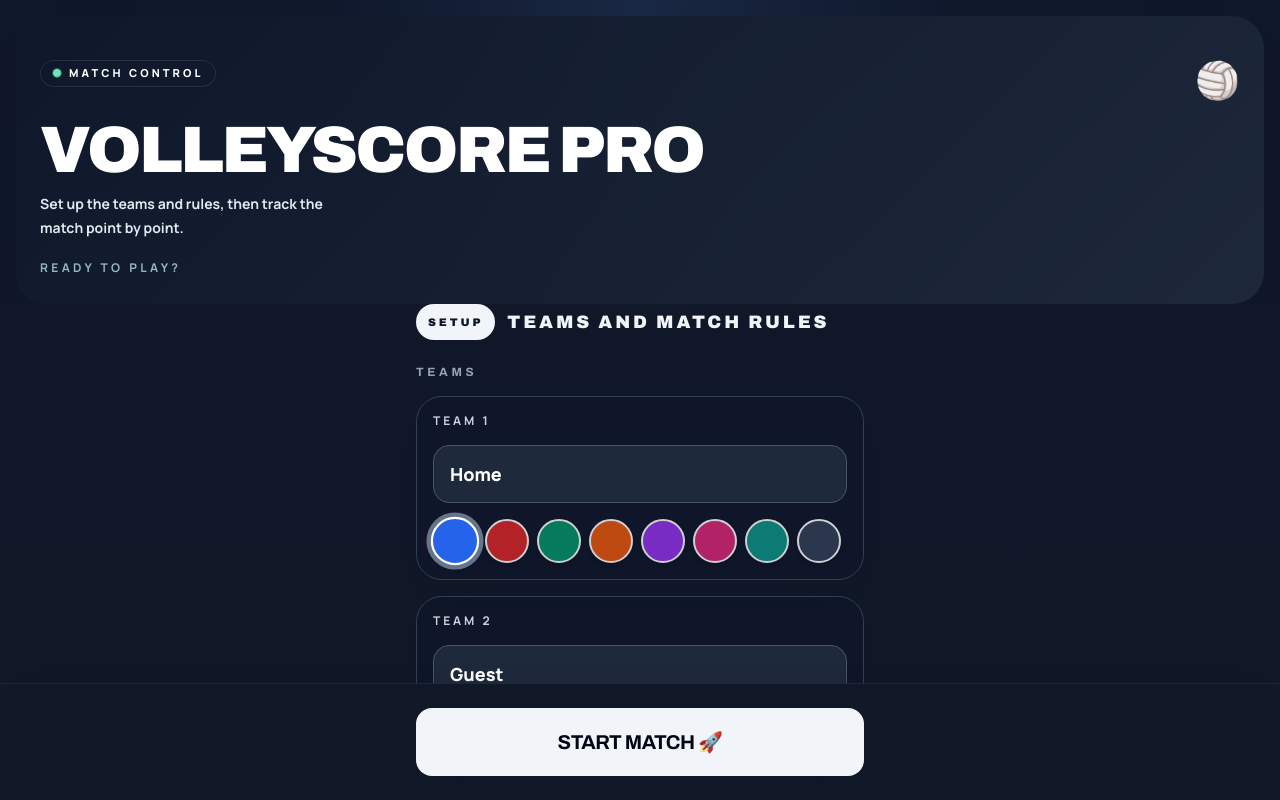
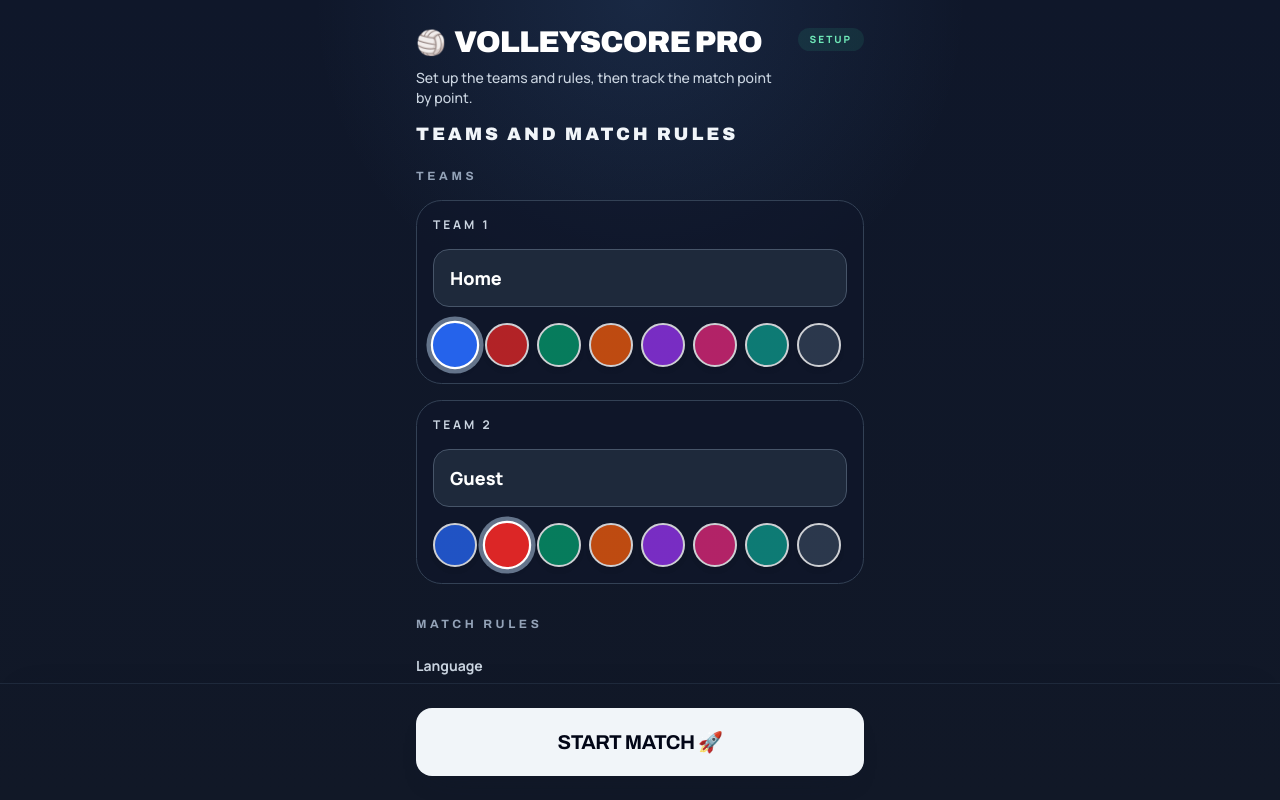
Before and after one commit to aloaiza-dev/volley-score, a React (Vite) app: page / in a window 1280 px wide. Built offline with nearby package versions, Linux system fonts and the light colour scheme.

Commit message:
feat(ui): refine setup and modal presentation

```diff
--- a/components/Button.tsx
+++ b/components/Button.tsx
@@ -18,9 +18,9 @@ export const Button = React.forwardRef<HTMLButtonElement, ButtonProps>(({
 
   const variants = {
     primary: "bg-slate-900 text-white shadow-[0_14px_28px_-20px_rgba(15,23,42,0.7)] hover:bg-slate-800 dark:bg-slate-100 dark:text-slate-950 dark:hover:bg-white",
-    secondary: "bg-white/92 dark:bg-slate-800/92 text-slate-800 dark:text-slate-100 border border-slate-200/70 dark:border-slate-700 hover:bg-white dark:hover:bg-slate-700",
+    secondary: "bg-slate-100 text-slate-900 border border-slate-300/80 shadow-[0_10px_22px_-20px_rgba(15,23,42,0.28)] hover:bg-white dark:bg-slate-800/92 dark:text-slate-100 dark:border-slate-700 dark:shadow-none dark:hover:bg-slate-700",
     danger: "bg-red-600 text-white shadow-[0_14px_28px_-18px_rgba(220,38,38,0.8)] hover:bg-red-500",
-    ghost: "bg-transparent text-slate-600 dark:text-slate-300 hover:text-slate-950 dark:hover:text-white hover:bg-slate-950/5 dark:hover:bg-white/10"
+    ghost: "bg-transparent text-slate-700 dark:text-slate-300 hover:text-slate-950 dark:hover:text-white hover:bg-slate-100 dark:hover:bg-white/10"
   };
 
   const sizes = {
--- a/components/ConfirmationModal.tsx
+++ b/components/ConfirmationModal.tsx
@@ -27,8 +27,8 @@ export const ConfirmationModal: React.FC<ConfirmationModalProps> = ({
   if (!isOpen) return null;
 
   return (
-    <div className="fixed inset-0 z-[60] flex items-center justify-center bg-slate-950/60 backdrop-blur-md p-4 animate-fade-in" role="alertdialog" aria-modal="true" aria-labelledby="confirm-title">
-      <div ref={dialogRef} tabIndex={-1} className="w-full max-w-sm rounded-[1.8rem] border border-slate-200 bg-slate-50 p-6 shadow-[0_30px_80px_-36px_rgba(15,23,42,0.8)] transition-all dark:border-slate-700 dark:bg-slate-900">
+    <div className="fixed inset-0 z-[60] flex items-center justify-center bg-slate-900/26 p-4 backdrop-blur-sm animate-fade-in dark:bg-slate-950/60 dark:backdrop-blur-md" role="alertdialog" aria-modal="true" aria-labelledby="confirm-title">
+      <div ref={dialogRef} tabIndex={-1} className="w-full max-w-sm rounded-[1.8rem] border border-slate-300/80 bg-white p-6 shadow-[0_30px_80px_-40px_rgba(15,23,42,0.28)] transition-all dark:border-slate-700 dark:bg-slate-900 dark:shadow-[0_30px_80px_-36px_rgba(15,23,42,0.8)]">
         <h3 id="confirm-title" className="font-display mb-3 text-xl font-black uppercase tracking-[0.08em] text-slate-950 dark:text-slate-50">{title}</h3>
         <p className="mb-8 leading-relaxed text-slate-700 dark:text-slate-300">{message}</p>
         <div className="flex gap-3 justify-end">
--- a/components/InputModal.tsx
+++ b/components/InputModal.tsx
@@ -37,8 +37,8 @@ export const InputModal: React.FC<InputModalProps> = ({
   };
 
   return (
-    <div className="fixed inset-0 z-[60] flex items-center justify-center bg-slate-950/60 backdrop-blur-md p-4 animate-fade-in" role="dialog" aria-modal="true" aria-labelledby="input-title">
-      <div ref={dialogRef} tabIndex={-1} className="w-full max-w-sm rounded-[1.8rem] border border-slate-200 bg-slate-50 p-6 shadow-[0_30px_80px_-36px_rgba(15,23,42,0.8)] transition-all dark:border-slate-700 dark:bg-slate-900">
+    <div className="fixed inset-0 z-[60] flex items-center justify-center bg-slate-900/26 p-4 backdrop-blur-sm animate-fade-in dark:bg-slate-950/60 dark:backdrop-blur-md" role="dialog" aria-modal="true" aria-labelledby="input-title">
+      <div ref={dialogRef} tabIndex={-1} className="w-full max-w-sm rounded-[1.8rem] border border-slate-300/80 bg-white p-6 shadow-[0_30px_80px_-40px_rgba(15,23,42,0.28)] transition-all dark:border-slate-700 dark:bg-slate-900 dark:shadow-[0_30px_80px_-36px_rgba(15,23,42,0.8)]">
         <h3 id="input-title" className="font-display mb-4 text-xl font-black uppercase tracking-[0.08em] text-slate-950 dark:text-slate-50">{title}</h3>
         <form onSubmit={handleSubmit}>
           <input
--- a/components/SettingsContent.tsx
+++ b/components/SettingsContent.tsx
@@ -36,7 +36,7 @@ export const SettingsContent: React.FC<SettingsContentProps> = ({
   };
 
   const renderTeamSettings = (label: string, team: TeamState, setTeam: (t: TeamState) => void, idPrefix: string) => (
-    <div className="space-y-4 rounded-[1.6rem] border border-slate-200/80 bg-white/80 p-4 shadow-[0_18px_40px_-34px_rgba(15,23,42,0.55)] backdrop-blur-sm dark:border-slate-700 dark:bg-slate-900/60">
+    <div className="space-y-4 rounded-[1.6rem] border border-slate-200 bg-white p-4 shadow-[0_16px_32px_-28px_rgba(15,23,42,0.18)] dark:border-slate-700 dark:bg-slate-900/60 dark:shadow-none">
       <label htmlFor={`${idPrefix}-name`} className="block text-slate-500 dark:text-slate-300 font-bold text-xs uppercase tracking-[0.24em]">{label}</label>
       <input
         id={`${idPrefix}-name`}
@@ -85,7 +85,7 @@ export const SettingsContent: React.FC<SettingsContentProps> = ({
               className={`flex-1 py-3 rounded-xl font-bold border transition-colors ${
                 config.language === 'en'
                   ? 'bg-slate-950 border-slate-950 text-white dark:bg-white dark:border-white dark:text-slate-950'
-                  : 'bg-white/80 dark:bg-slate-900 border-slate-200 dark:border-slate-700 text-slate-500 dark:text-slate-400'
+                  : 'bg-slate-50 dark:bg-slate-900 border-slate-200 dark:border-slate-700 text-slate-600 dark:text-slate-400'
               }`}
             >
               English
@@ -96,7 +96,7 @@ export const SettingsContent: React.FC<SettingsContentProps> = ({
               className={`flex-1 py-3 rounded-xl font-bold border transition-colors ${
                 config.language === 'es'
                   ? 'bg-slate-950 border-slate-950 text-white dark:bg-white dark:border-white dark:text-slate-950'
-                  : 'bg-white/80 dark:bg-slate-900 border-slate-200 dark:border-slate-700 text-slate-500 dark:text-slate-400'
+                  : 'bg-slate-50 dark:bg-slate-900 border-slate-200 dark:border-slate-700 text-slate-600 dark:text-slate-400'
               }`}
             >
               Español
@@ -116,7 +116,7 @@ export const SettingsContent: React.FC<SettingsContentProps> = ({
                 className={`flex-1 py-3 rounded-xl font-bold border transition-colors ${
                   config.setsToWin === sets
                     ? 'bg-slate-950 border-slate-950 text-white dark:bg-white dark:border-white dark:text-slate-950'
-                    : 'bg-white/80 dark:bg-slate-900 border-slate-200 dark:border-slate-700 text-slate-500 dark:text-slate-400'
+                    : 'bg-slate-50 dark:bg-slate-900 border-slate-200 dark:border-slate-700 text-slate-600 dark:text-slate-400'
                 }`}
               >
                 {t(config.language, 'bestOf')} {sets * 2 - 1}
@@ -128,7 +128,7 @@ export const SettingsContent: React.FC<SettingsContentProps> = ({
         {/* Points per Set */}
         <div>
           <label className="mb-2 block text-sm font-bold text-slate-700 dark:text-slate-300">{t(config.language, 'pointsPerSet')}</label>
-          <div className="flex items-center justify-between gap-3 rounded-[1.4rem] border border-slate-200 bg-white/80 p-2 dark:border-slate-700 dark:bg-slate-900">
+          <div className="flex items-center justify-between gap-3 rounded-[1.4rem] border border-slate-200 bg-slate-50 p-2 dark:border-slate-700 dark:bg-slate-900">
             <button
               type="button"
               onClick={() => handleChange('pointsPerSet', Math.max(5, config.pointsPerSet - 1))}
@@ -148,7 +148,7 @@ export const SettingsContent: React.FC<SettingsContentProps> = ({
         {/* Tie Break Points */}
         <div>
           <label className="mb-2 block text-sm font-bold text-slate-700 dark:text-slate-300">{t(config.language, 'tieBreakPoints')}</label>
-          <div className="flex items-center justify-between gap-3 rounded-[1.4rem] border border-slate-200 bg-white/80 p-2 dark:border-slate-700 dark:bg-slate-900">
+          <div className="flex items-center justify-between gap-3 rounded-[1.4rem] border border-slate-200 bg-slate-50 p-2 dark:border-slate-700 dark:bg-slate-900">
             <button
               type="button"
               onClick={() => handleChange('lastSetPoints', Math.max(5, config.lastSetPoints - 1))}
--- a/components/SettingsModal.tsx
+++ b/components/SettingsModal.tsx
@@ -39,9 +39,9 @@ export const SettingsModal: React.FC<SettingsModalProps> = ({
   if (!isOpen) return null;
 
   return (
-    <div className="fixed inset-0 z-50 flex items-center justify-center bg-slate-950/60 backdrop-blur-md p-4" role="dialog" aria-modal="true" aria-labelledby="settings-title">
-      <div ref={dialogRef} tabIndex={-1} className="flex max-h-[90vh] w-full max-w-md flex-col rounded-[2rem] border border-slate-200/70 bg-white/92 shadow-[0_30px_80px_-36px_rgba(15,23,42,0.8)] transition-colors duration-300 dark:border-slate-700 dark:bg-slate-800/96">
-        <div className="flex shrink-0 items-center justify-between border-b border-slate-200/80 p-6 dark:border-slate-700">
+    <div className="fixed inset-0 z-50 flex items-center justify-center bg-slate-900/26 p-4 backdrop-blur-sm dark:bg-slate-950/60 dark:backdrop-blur-md" role="dialog" aria-modal="true" aria-labelledby="settings-title">
+      <div ref={dialogRef} tabIndex={-1} className="flex max-h-[90vh] w-full max-w-md flex-col rounded-[2rem] border border-slate-300/80 bg-white shadow-[0_30px_80px_-40px_rgba(15,23,42,0.28)] transition-colors duration-300 dark:border-slate-700 dark:bg-slate-800/96 dark:shadow-[0_30px_80px_-36px_rgba(15,23,42,0.8)]">
+        <div className="flex shrink-0 items-center justify-between border-b border-slate-200 p-6 dark:border-slate-700">
            <h2 id="settings-title" className="font-display text-2xl font-black uppercase tracking-[0.08em] text-slate-900 dark:text-white">{t(config.language, 'settingsTitle')}</h2>
            <Button ref={closeButtonRef} variant="ghost" size="sm" onClick={onClose} aria-label={t(config.language, 'close')}>✕</Button>
         </div>
--- a/components/SetupScreen.tsx
+++ b/components/SetupScreen.tsx
@@ -26,35 +26,29 @@ export const SetupScreen: React.FC<SetupScreenProps> = ({
 }) => {
   return (
     <div className="flex flex-col h-full bg-transparent transition-colors duration-300">
-      <div className="relative overflow-hidden px-4 pb-7 pt-6 sm:px-6 sm:pt-8">
-        <div className="absolute inset-x-4 top-4 bottom-0 rounded-[2rem] bg-[linear-gradient(135deg,rgba(15,23,42,0.94),rgba(30,41,59,0.88))] dark:bg-[linear-gradient(135deg,rgba(15,23,42,0.92),rgba(30,41,59,0.94))] shadow-[0_26px_52px_-40px_rgba(15,23,42,0.82)]" aria-hidden="true" />
-        <div className="absolute right-2 top-0 h-40 w-40 rounded-full bg-white/6 blur-3xl" aria-hidden="true" />
-        <div className="absolute left-6 bottom-1 h-28 w-28 rounded-full bg-cyan-300/6 blur-2xl" aria-hidden="true" />
-        <div className="relative z-10 px-3 pt-6 sm:px-4 sm:pt-7">
-          <div className="mb-5 flex items-start justify-between gap-3">
-            <div className="inline-flex max-w-[70%] items-center gap-2 rounded-full border border-white/10 bg-white/8 px-3 py-1 text-[10px] font-extrabold uppercase tracking-[0.22em] text-white/78 sm:text-[11px] sm:tracking-[0.28em]">
-              <span className="h-2 w-2 rounded-full bg-emerald-300 animate-pulse-soft" aria-hidden="true" />
-              {t(config.language, 'matchControl')}
+      <div className="px-4 pt-5 pb-3 sm:px-6 sm:pt-6">
+        <div className="mx-auto flex max-w-md items-start justify-between gap-3">
+          <div className="min-w-0">
+            <div className="flex items-center gap-2">
+              <div className="text-2xl leading-none" aria-hidden="true">🏐</div>
+              <h1 className="font-display text-2xl font-black uppercase tracking-[-0.03em] text-slate-950 dark:text-white sm:text-3xl">
+                {t(config.language, 'appTitle')}
+              </h1>
             </div>
-            <div className="shrink-0 text-4xl" aria-hidden="true">🏐</div>
+            <p className="mt-2 max-w-sm text-sm font-medium leading-5 text-slate-600 dark:text-slate-300">
+              {t(config.language, 'matchSetupIntro')}
+            </p>
           </div>
-          <h1 className="font-display text-[clamp(2.3rem,7vw,4.1rem)] font-black uppercase leading-[0.92] tracking-[-0.04em] text-white">
-            {t(config.language, 'appTitle')}
-          </h1>
-          <p className="mt-3 max-w-xs text-sm font-semibold leading-6 text-slate-200">
-            {t(config.language, 'matchSetupIntro')}
-          </p>
-          <p className="mt-5 text-xs font-bold uppercase tracking-[0.28em] text-cyan-100/70">
-            {t(config.language, 'readyToPlay')}
-          </p>
+          <div className="mt-1 shrink-0 rounded-full bg-emerald-500/12 px-3 py-1 text-[10px] font-extrabold uppercase tracking-[0.2em] text-emerald-700 dark:bg-emerald-400/10 dark:text-emerald-300">
+            {t(config.language, 'setupBadge')}
+          </div>
         </div>
       </div>
 
       {/* Configuration Area */}
       <div className="flex-1 overflow-y-auto px-4 pb-6 sm:px-6 custom-scrollbar">
         <div className="mx-auto max-w-md">
-          <h2 className="mb-6 flex flex-wrap items-center gap-3 text-base font-black uppercase tracking-[0.14em] text-slate-800 dark:text-slate-100 sm:text-lg sm:tracking-[0.16em]">
-            <span className="rounded-full bg-slate-900 px-3 py-1 text-[11px] text-white dark:bg-slate-100 dark:text-slate-900">{t(config.language, 'setupBadge')}</span>
+          <h2 className="mb-5 text-base font-black uppercase tracking-[0.14em] text-slate-800 dark:text-slate-100 sm:text-lg sm:tracking-[0.16em]">
             {t(config.language, 'configureTeams')}
           </h2>
 
```
Also changed, not shown: components/StatsModal.tsx (+5 -5 lines).
